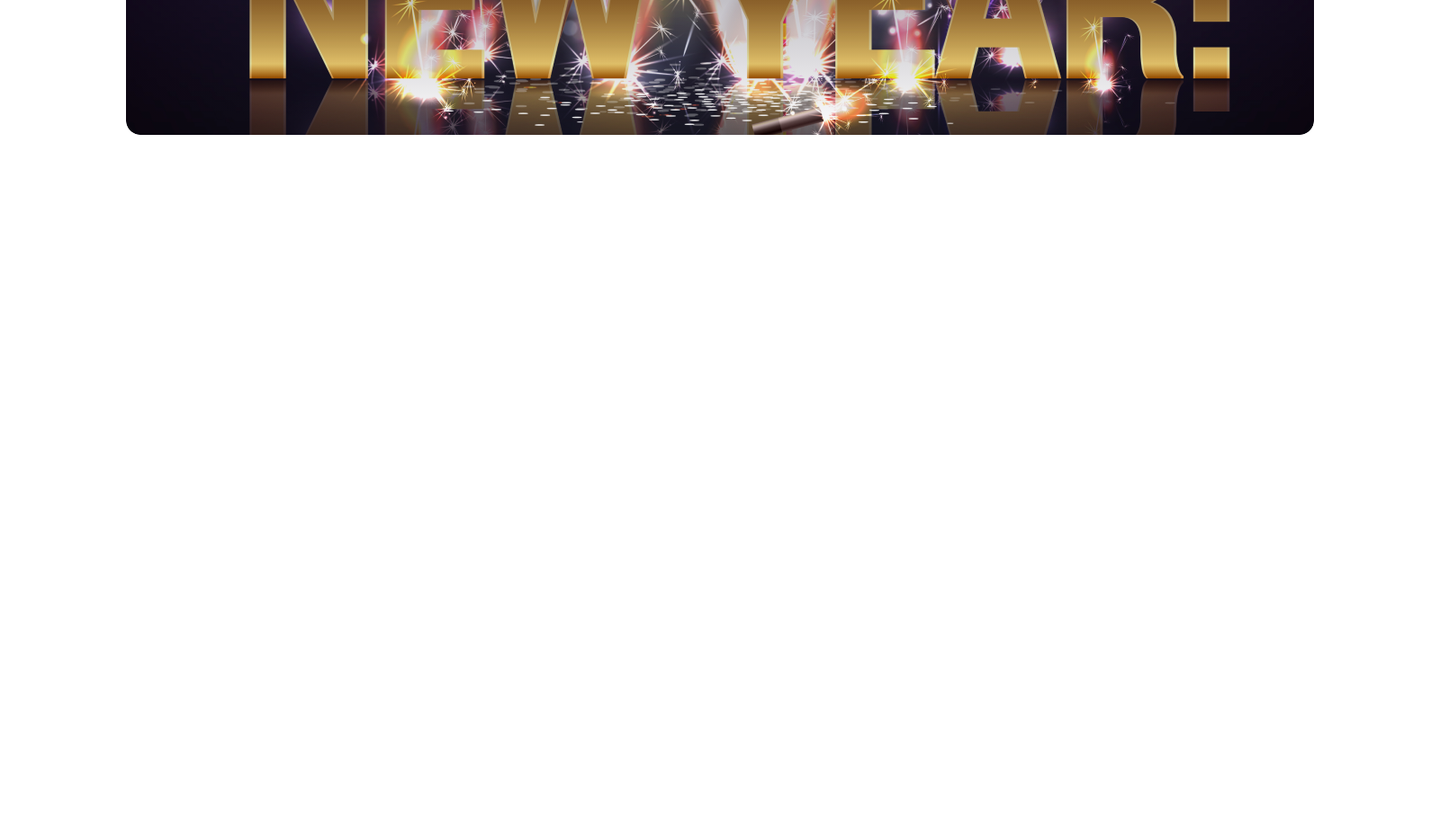
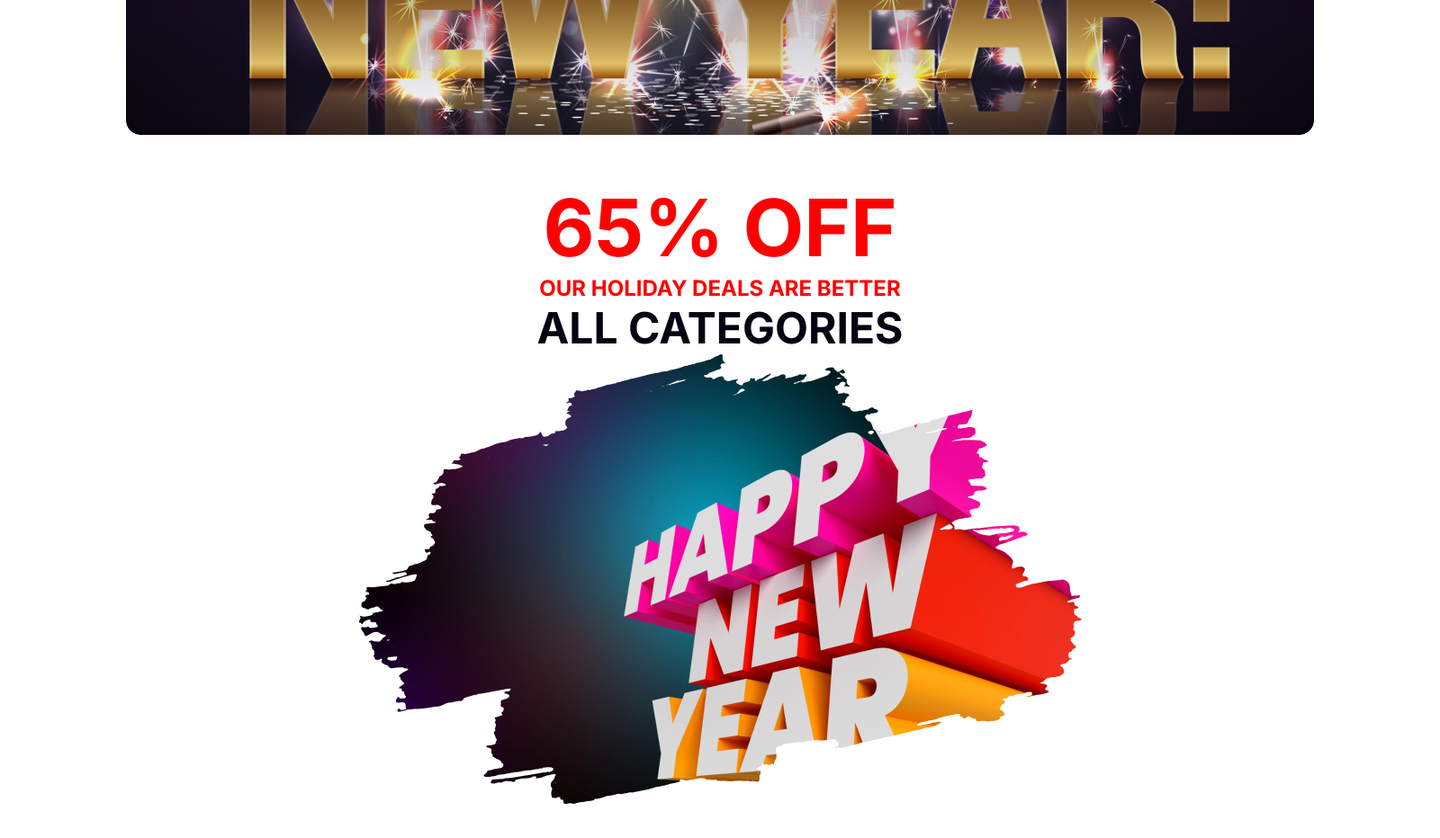
Before and after one commit to dhansiri2020/B9A1-New-Year-New-Mission, a plain HTML site: page index.html in a window 1280 px wide. Shown: the part 500-1432 px from the top of the page at 90% size, 1600 px wide, since content can reach past the window. Before the commit the page ends 800 px from the top, so only its background shows below. Drawn offline with Linux system fonts and the light colour scheme.

```diff
--- a/index.html
+++ b/index.html
@@ -5,8 +5,8 @@
   <meta name="viewport" content="width=device-width, initial-scale=1.0">
   <title>B9A1-New-Year-New-Mission</title>
   <link rel="preconnect" href="https://fonts.googleapis.com">
-<link rel="preconnect" href="https://fonts.gstatic.com" crossorigin>
-<link href="https://fonts.googleapis.com/css2?family=Merriweather:ital,wght@0,900;1,900&display=swap" rel="stylesheet">
+  <link rel="preconnect" href="https://fonts.gstatic.com" crossorigin>
+  <link href="https://fonts.googleapis.com/css2?family=Inter:wght@700&family=Merriweather:ital,wght@0,900;1,900&display=swap" rel="stylesheet">
   <link rel="stylesheet" href="styles/style.css">
 </head>
 <body>
@@ -22,5 +22,20 @@
 
     </section>
   </header>
+  <main>
+    <section>
+      <div class="holiday-deals-container">
+        <div class="holiday-deals-text">
+          <h2>65% OFF</h2>
+          <h4>OUR HOLIDAY DEALS ARE BETTER</h4>
+           <h3>ALL CATEGORIES</h3>
+        </div>
+          <div class="holiday-deals-image">
+            <img src="../B9A1-New-Year-New-Mission/resources/New Year Photo.png" alt="New Year Photo">
+          </div>
+      </div>
+    </section>
+
+  </main>
 </body>
 </html>
--- a/styles/style.css
+++ b/styles/style.css
@@ -35,3 +35,44 @@ font-style: normal;
 font-weight: 900;
 line-height: 95px; /* 131.944% */
  }
+ .holiday-deals-container{
+  width: 1600px;
+  height: 7335px;
+  background: #FFF;
+  align-items: center;
+  text-align: center;
+  font-family: 'Inter', sans-serif;
+font-family: 'Merriweather', serif;
+ }
+ .holiday-deals-text h2{
+  color: #F00;
+text-align: center;
+font-family: Inter;
+font-size: 88px;
+font-style: normal;
+font-weight: 700;
+line-height: normal;
+ }
+ .holiday-deals-text h4{
+  color: #F00;
+text-align: center;
+font-family: Inter;
+font-size: 24px;
+font-style: normal;
+font-weight: 500;
+line-height: normal;
+ }
+ .holiday-deals-text h3{
+  color: #070211;
+text-align: center;
+font-family: Inter;
+font-size: 48px;
+font-style: normal;
+font-weight: 700;
+line-height: normal;
+ }
+ .midnight-party-container{
+  width: 1600px;
+  height: 7335px;
+  background: #FFF;
+ }
```
